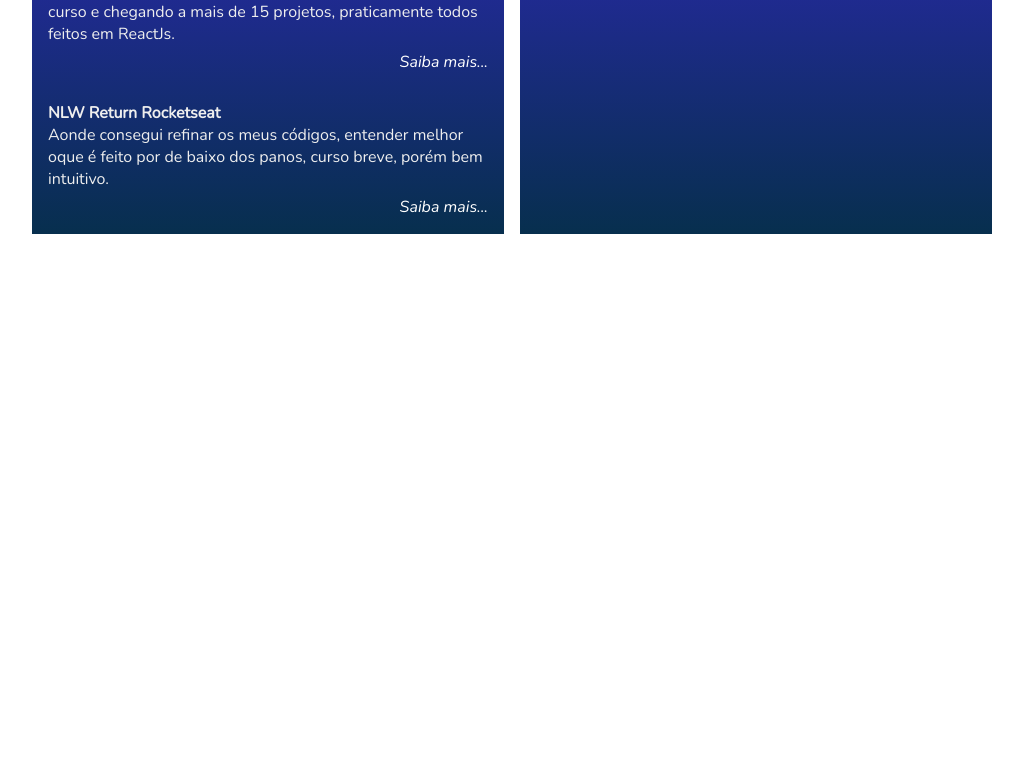
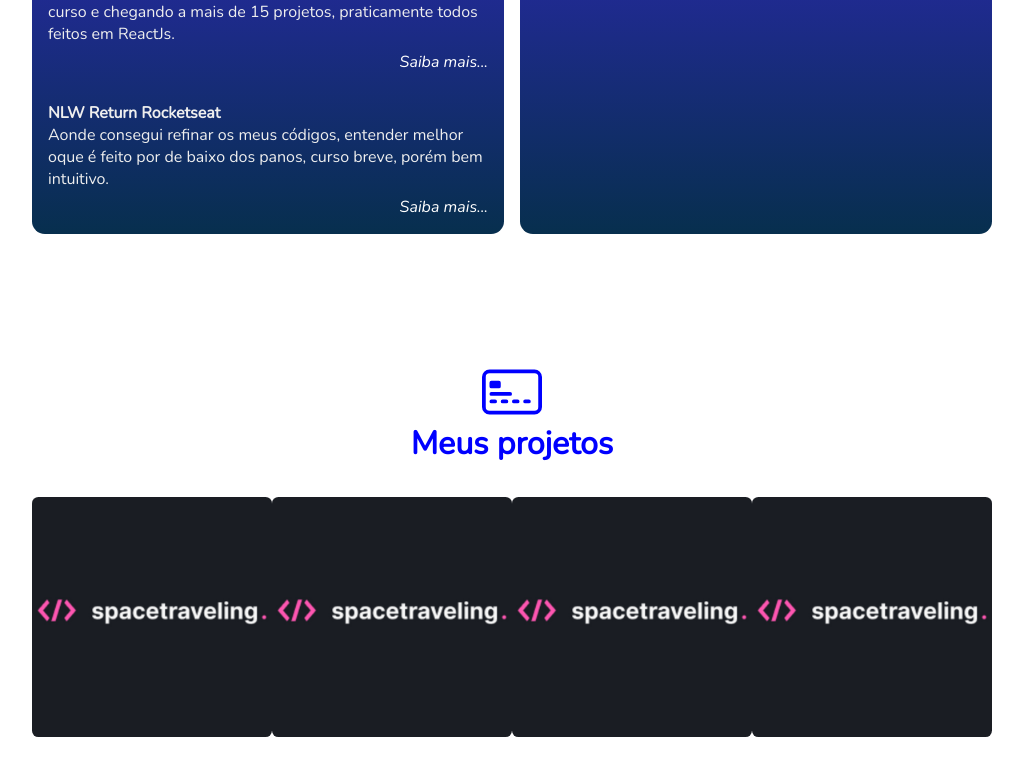
Before and after one commit to SyLu4N/myportfolio, a Next.js app: page / in a window 1280 px wide. Shown: the part 1262-2038 px from the top of the page, without its empty margins (128-1151 px from the left). Before the commit the page ends 1864 px from the top, so only its background shows below. Built offline with nearby package versions, Linux system fonts and the light colour scheme.

Commit message:
startProjects

```diff
--- a/src/components/Main/index.tsx
+++ b/src/components/Main/index.tsx
@@ -1,6 +1,7 @@
 import { AboutMe } from '../AboutMe';
 import { History } from '../History';
-import { Projects } from '../studyWork';
+import { Projects } from '../Projects';
+import { StudyWork } from '../StudyWork';
 
 import { Container } from './styles';
 
@@ -9,6 +10,7 @@ export function Main(): JSX.Element {
     <Container>
       <AboutMe />
       <History />
+      <StudyWork />
       <Projects />
     </Container>
   );
--- /dev/null
+++ b/src/components/Projects/index.tsx
@@ -0,0 +1,46 @@
+import { BsCreditCard2Front } from 'react-icons/bs';
+import { HiArrowNarrowRight } from 'react-icons/hi';
+
+import { Header, ContainerProjects, Apresentacao } from './styles';
+
+import projeto1 from '../../../public/assets/spacetraveling.png';
+
+interface ImageProps {
+  src: string;
+}
+
+export function Projects(): JSX.Element {
+  const listProjetos: ImageProps[] = [projeto1, projeto1, projeto1, projeto1];
+
+  return (
+    <>
+      <Header>
+        <div>
+          <h1>
+            <BsCreditCard2Front size={60} /> Meus projetos
+          </h1>
+        </div>
+      </Header>
+      <ContainerProjects>
+        {listProjetos.map(value => (
+          <>
+            <div>
+              <Apresentacao>
+                As novidades e lançamentos da tecnologia na tela do seu
+                computador e celular
+                <a
+                  href="https://newspacetraveling.vercel.app/"
+                  target="_blank"
+                  rel="noreferrer"
+                >
+                  Acessar agora <HiArrowNarrowRight size={25} />
+                </a>
+              </Apresentacao>
+              <img src={value.src} alt="Projeto" />
+            </div>
+          </>
+        ))}
+      </ContainerProjects>
+    </>
+  );
+}
--- /dev/null
+++ b/src/components/Projects/styles.ts
@@ -0,0 +1,105 @@
+import styled from 'styled-components';
+
+export const Header = styled.div`
+  display: flex;
+  justify-content: center;
+  margin-top: 3rem;
+
+  div h1 {
+    display: flex;
+    flex-direction: column;
+    align-items: center;
+
+    color: blue;
+  }
+`;
+
+export const ContainerProjects = styled.div`
+  display: flex;
+  justify-content: space-between;
+  align-items: center;
+
+  margin-top: 2rem;
+
+  div {
+    position: relative;
+    overflow: hidden;
+    border-radius: 0.4rem;
+    width: 240px;
+    height: 240px;
+
+    animation: 300ms;
+
+    img {
+      width: 240px;
+    }
+
+    p {
+      display: none;
+      position: absolute;
+      top: 0;
+      left: 0;
+      bottom: 0;
+      right: 0;
+
+      color: white;
+      background-color: rgba(0, 0, 0, 0.7);
+    }
+
+    &:hover p {
+      animation: 300ms aparecer linear;
+      display: flex;
+
+      svg {
+        animation-delay: 1s;
+        animation: 500ms arrow infinite alternate-reverse;
+      }
+
+      @keyframes aparecer {
+        0% {
+          opacity: 0;
+        }
+        100% {
+          opacity: 1;
+        }
+      }
+
+      @keyframes arrow {
+        0% {
+          margin-left: 8.5%;
+        }
+      }
+    }
+  }
+`;
+
+export const Apresentacao = styled.p`
+  display: flex;
+  flex-direction: column;
+  justify-content: space-between;
+
+  padding: 1.5rem;
+
+  font-size: 1.1rem;
+
+  a {
+    display: flex;
+    align-items: center;
+    gap: 1rem;
+
+    width: 100%;
+    padding: 0.7rem;
+
+    color: #ff57b2;
+    font-weight: bold;
+    border: 1px solid #ff57b2;
+    border-radius: 3rem;
+
+    transition: 300ms;
+
+    &:hover {
+      background: #ff57b2;
+      color: white;
+    }
+  }
+`;
--- a/src/components/studyWork/index.tsx
+++ b/src/components/studyWork/index.tsx
@@ -2,7 +2,7 @@ import { GiPencilRuler } from 'react-icons/gi';
 import { MdOutlineWorkOutline } from 'react-icons/md';
 import { Container, Content } from './styles';
 
-export function Projects(): JSX.Element {
+export function StudyWork(): JSX.Element {
   return (
     <Container>
       <Content>
--- a/src/components/studyWork/styles.ts
+++ b/src/components/studyWork/styles.ts
@@ -6,7 +6,7 @@ export const Container = styled.div`
 
   color: white;
   width: 100%;
-  padding-bottom: 20rem;
+  padding-bottom: 5rem;
   gap: 1rem;
 `;
 
@@ -19,7 +19,7 @@ export const Content = styled.div`
   margin-top: 1.5rem;
   background: linear-gradient(to bottom, #4323f0, #072f4e);
 
-  border-radius: 0.8rem 0.8rem 0 0;
+  border-radius: 0.8rem;
   width: 100%;
 
   h1 {
```
